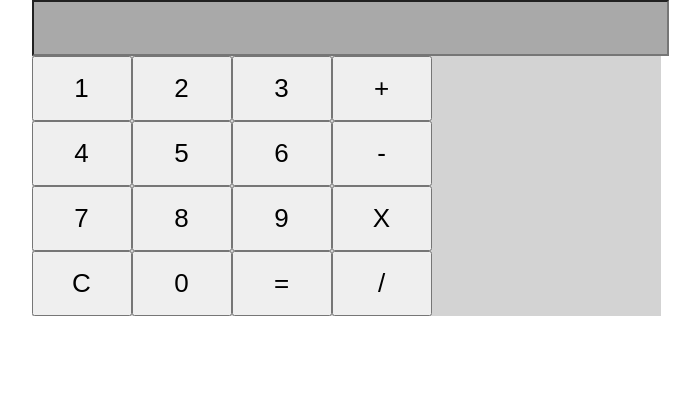
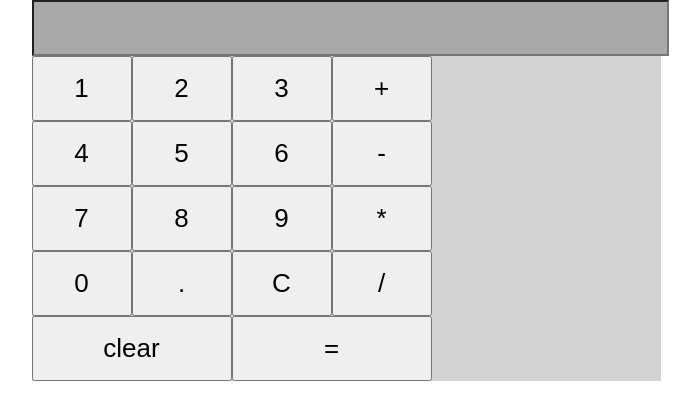
Before and after one commit to takacsberni/react-calculator, a React (Create React App) app: page / in a window 1280 px wide. Shown: the top 420 px of the page, without its empty margins (294-994 px from the left). Built offline with nearby package versions, Linux system fonts and the light colour scheme; the HTML template or start-up script is replaced by a standard one.

Commit message:
feat: implement a backspace option

```diff
--- a/src/App.js
+++ b/src/App.js
@@ -15,6 +15,11 @@ function App() {
 
     const calculate = () => {
         setResult(eval(result).toString() );
+        console.log(eval(result).toString())
+    }
+
+    function backspace() {
+        setResult(result.slice(0, result.length-1));
     }
 
     return (
@@ -32,11 +37,14 @@ function App() {
               <button className="btn-number" name="7" onClick={handleClick}>7</button>
               <button className="btn-number" name="8" onClick={handleClick}>8</button>
               <button className="btn-number" name="9" onClick={handleClick}>9</button>
-              <button className="btn-operator" name="X" onClick={handleClick}>X</button>
-              <button className="btn-clear" id="clear" onClick={handleClear}>C</button>
+              <button className="btn-operator" name="*" onClick={handleClick}>*</button>
               <button className="btn-number" name="0" onClick={handleClick}>0</button>
-              <button className="btn-equals" id={result} onClick={calculate} >=</button>
+              <button className="btn-operator" name="." onClick={handleClick}>.</button>
+              <button className="btn-clear" id="backspace" onClick={backspace}>C</button>
               <button className="btn-operator" name="/" onClick={handleClick}>/</button>
+              <button className="btn-operator" name="clear" onClick={handleClear}>clear</button>
+              <button className="btn-equals" id={result} onClick={calculate}>=</button>
+
           </div>
       </div>
   );
```
